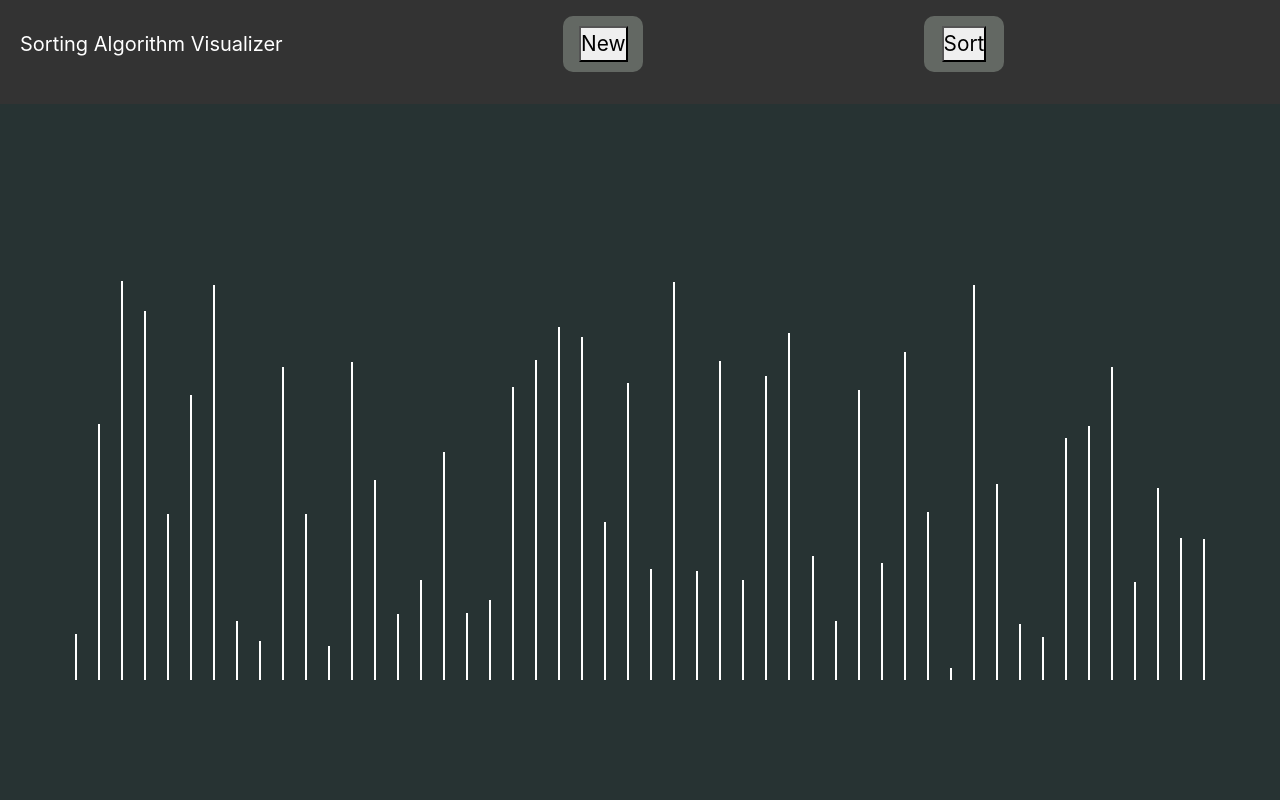
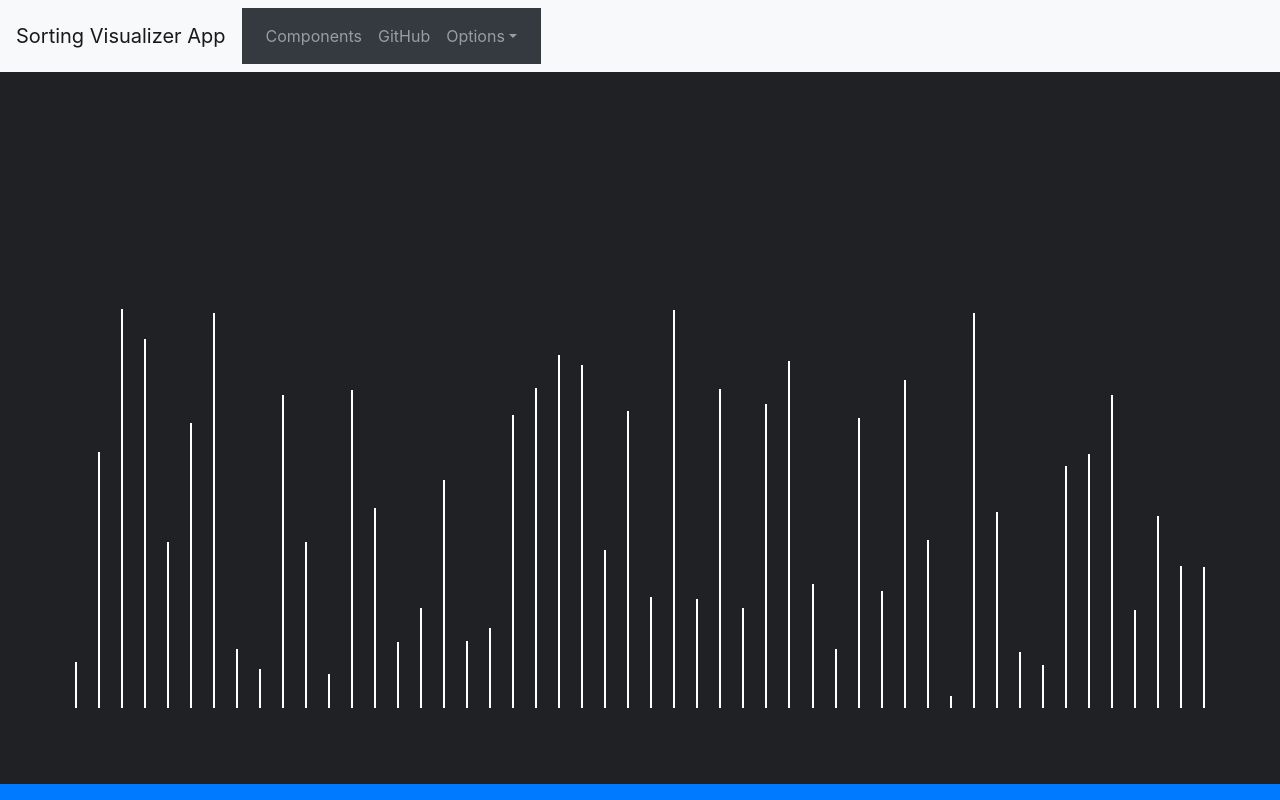
Before and after one commit to AKASHCS50/sorting-visualizer-app, a React (Create React App) app in the folder sorting-visualizer-app/: page / in a window 1280 px wide. Built offline with nearby package versions, Linux system fonts and the light colour scheme.

Commit message:
Navigation

```diff
--- a/sorting-visualizer-app/package.json
+++ b/sorting-visualizer-app/package.json
@@ -10,8 +10,10 @@
     "bootstrap": "^4.4.1",
     "react": "^16.13.0",
     "react-dom": "^16.13.0",
+    "react-popper": "^1.3.7",
     "react-scripts": "3.4.0",
-    "react-uuid": "^1.0.2"
+    "react-uuid": "^1.0.2",
+    "reactstrap": "^8.4.1"
   },
   "scripts": {
     "start": "react-scripts start",
--- a/sorting-visualizer-app/public/index.html
+++ b/sorting-visualizer-app/public/index.html
@@ -8,13 +8,6 @@
     <meta
       name="description"
       content="Sorting Algorithm Visualizer App created using create-react-app"
-    />
-
-    <link
-      rel="stylesheet"
-      href="https://maxcdn.bootstrapcdn.com/bootstrap/4.0.0/css/bootstrap.min.css"
-      integrity="sha384-Gn5384xqQ1aoWXA+058RXPxPg6fy4IWvTNh0E263XmFcJlSAwiGgFAW/dAiS6JXm"
-      crossorigin="anonymous"
     />
 
     <link rel="apple-touch-icon" href="%PUBLIC_URL%/logo192.png" />
--- a/sorting-visualizer-app/src/App.css
+++ b/sorting-visualizer-app/src/App.css
@@ -1,10 +1,10 @@
 .App {
-  background-color: rgb(39, 51, 51);
+  background-color: #202124;
   width: 100vw;
   min-height: 100vh;
   display: flex;
   flex-direction: column;
-  justify-content: center;
+  justify-content: space-between;
 }
 
 .Arraybox {
--- a/sorting-visualizer-app/src/App.js
+++ b/sorting-visualizer-app/src/App.js
@@ -10,6 +10,7 @@
       <div className="App">
         <Navigation />
         <NumberBars />
+        <nav class="navbar navbar-light bg-primary"></nav>
       </div>
     </NumberProvider>
   );
--- a/sorting-visualizer-app/src/components/Navigation.js
+++ b/sorting-visualizer-app/src/components/Navigation.js
@@ -1,22 +1,62 @@
-import React from "react";
+import React, { useState } from "react";
+import {
+  Collapse,
+  Navbar,
+  NavbarToggler,
+  NavbarBrand,
+  Nav,
+  NavItem,
+  NavLink,
+  UncontrolledDropdown,
+  DropdownToggle,
+  DropdownMenu,
+  DropdownItem,
+  NavbarText
+} from "reactstrap";
 import RandomButton from "./RandomButton";
 import SortButton from "./SortButton";
 
-function Navigation() {
+const Navigation = props => {
+  const [isOpen, setIsOpen] = useState(false);
+
+  const toggle = () => setIsOpen(!isOpen);
+
   return (
-    <div style={nav}>
-      <ul style={nav_ul}>
-        <li style={heading}> Sorting Algorithm Visualizer </li>
-        <li style={sort_btn}>
-          <RandomButton />
-        </li>
-        <li style={sort_btn}>
-          <SortButton />
-        </li>
-      </ul>
+    <div>
+      <Navbar color="light" light fixed expand="md">
+        <NavbarBrand href="/">Sorting Visualizer App</NavbarBrand>
+        <NavbarToggler onClick={toggle} />
+        <Collapse isOpen={isOpen} navbar>
+          <div>
+            <Navbar color="dark" dark expand="md">
+              <Nav className="mr-auto" navbar>
+                <NavItem>
+                  <NavLink href="/components/">Components</NavLink>
+                </NavItem>
+                <NavItem>
+                  <NavLink href="https://github.com/reactstrap/reactstrap">
+                    GitHub
+                  </NavLink>
+                </NavItem>
+                <UncontrolledDropdown nav inNavbar>
+                  <DropdownToggle nav caret>
+                    Options
+                  </DropdownToggle>
+                  <DropdownMenu right>
+                    <DropdownItem>Option 1</DropdownItem>
+                    <DropdownItem>Option 2</DropdownItem>
+                    <DropdownItem divider />
+                    <DropdownItem>Reset</DropdownItem>
+                  </DropdownMenu>
+                </UncontrolledDropdown>
+              </Nav>
+            </Navbar>
+          </div>
+        </Collapse>
+      </Navbar>
     </div>
   );
-}
+};
 
 const nav = {
   display: "flex",
--- a/sorting-visualizer-app/src/components/NumberContext.js
+++ b/sorting-visualizer-app/src/components/NumberContext.js
@@ -1,6 +1,6 @@
 import React, { Component, createContext } from "react";
 
-export const NumberContext = createContext();
+const NumberContext = createContext();
 
 const reducer = (state, action) => {
   switch (action.type) {
@@ -73,7 +73,7 @@
       { num: 142, active: 0 },
       { num: 141, active: 0 }
     ],
-    size: 4,
+    size: 3,
     dispatch: action => this.setState(state => reducer(state, action))
   };
   // console.log(this.state.size);
--- a/sorting-visualizer-app/src/components/algorithms/MergeSort.js
+++ b/sorting-visualizer-app/src/components/algorithms/MergeSort.js
@@ -7,8 +7,8 @@
     let n1, n2, i, j, k;
     n1 = m - l + 1;
     n2 = h - m;
-    let A = [],
-      B = [];
+    let A = [];
+    let B = [];
 
     for (i = l, j = 0; j < n1; i++, j++) A.push(brr[i]);
 
@@ -22,40 +22,18 @@
     for (i = 0, j = 0, k = l; i < n1 && j < n2; k++) {
       console.log(`${i}, ${j}, ${k}`);
       if (A[i].num < B[j].num) {
-        arr[k].num = A[i].num;
+        brr[k].num = A[i].num;
         i++;
       } else {
-        arr[k].num = B[j].num;
+        // brr[k].num = B[j].num;
         j++;
       }
-      // dispatch({
-      //   type: "CHANGE_ARR",
-      //   payload: brr
-      // });
-      // await new Promise(resolve => setTimeout(resolve, 10));
     }
 
-    while (i < n1) {
-      arr[k].num = A[i].num;
-      i++;
-      k++;
-      // dispatch({
-      //   type: "CHANGE_ARR",
-      //   payload: brr
-      // });
-      // await new Promise(resolve => setTimeout(resolve, 10));
-    }
+    // for (; i < n1; i++, k++) brr[k].num = A[i].num;
 
-    while (j < n2) {
-      arr[k].num = B[j].num;
-      j++;
-      k++;
-      // dispatch({
-      //   type: "CHANGE_ARR",
-      //   payload: brr
-      // });
-      // await new Promise(resolve => setTimeout(resolve, 10));
-    }
+    // for (; j < n2; j++, k++) brr[k].num = B[j].num;
+
     console.log("here");
   };
 
@@ -63,29 +41,17 @@
     if (l < h) {
       let m = Math.floor((l + h) / 2);
       console.log(`I ${l}, ${m}`);
+      console.log(`II ${m + 1}, ${h}`);
       await Sort(brr, l, m);
-      console.log(`II ${m + 1}, ${h}`);
       await Sort(brr, m + 1, h);
       console.log(`III ${l}, ${h}, ${m}`);
       await merge(brr, l, h, m);
-
-      // dispatch({
-      //   type: "CHANGE_ARR",
-      //   payload: brr
-      // });
-      // await new Promise(resolve => setTimeout(resolve, 10));
     }
     console.log("here");
   };
 
   Sort(brr, 0, size - 1);
-  console.log("COmpleted");
-  dispatch({
-    type: "CHANGE_ARR",
-    payload: brr
-  });
-  console.log(arr);
-  // console.log(brr);
-}
+  console.log("Completed");
+};
 
 export default MergeSort;
--- a/sorting-visualizer-app/src/index.js
+++ b/sorting-visualizer-app/src/index.js
@@ -1,5 +1,6 @@
 import React from 'react';
 import ReactDOM from 'react-dom';
+import "bootstrap/dist/css/bootstrap.min.css";
 import './index.css';
 import App from './App';
 import * as serviceWorker from './serviceWorker';
```
Also changed, not shown: 1 other file (tests, documents, lock files or other folders).
